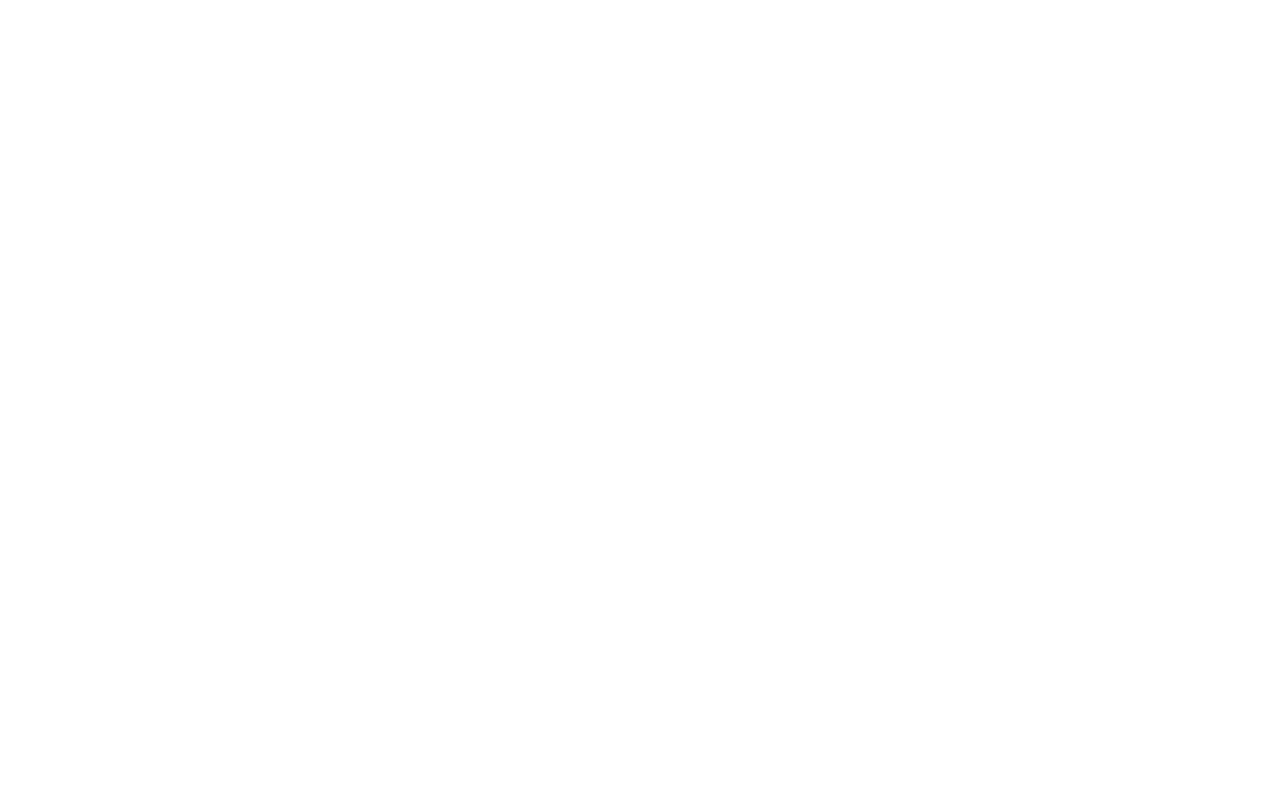
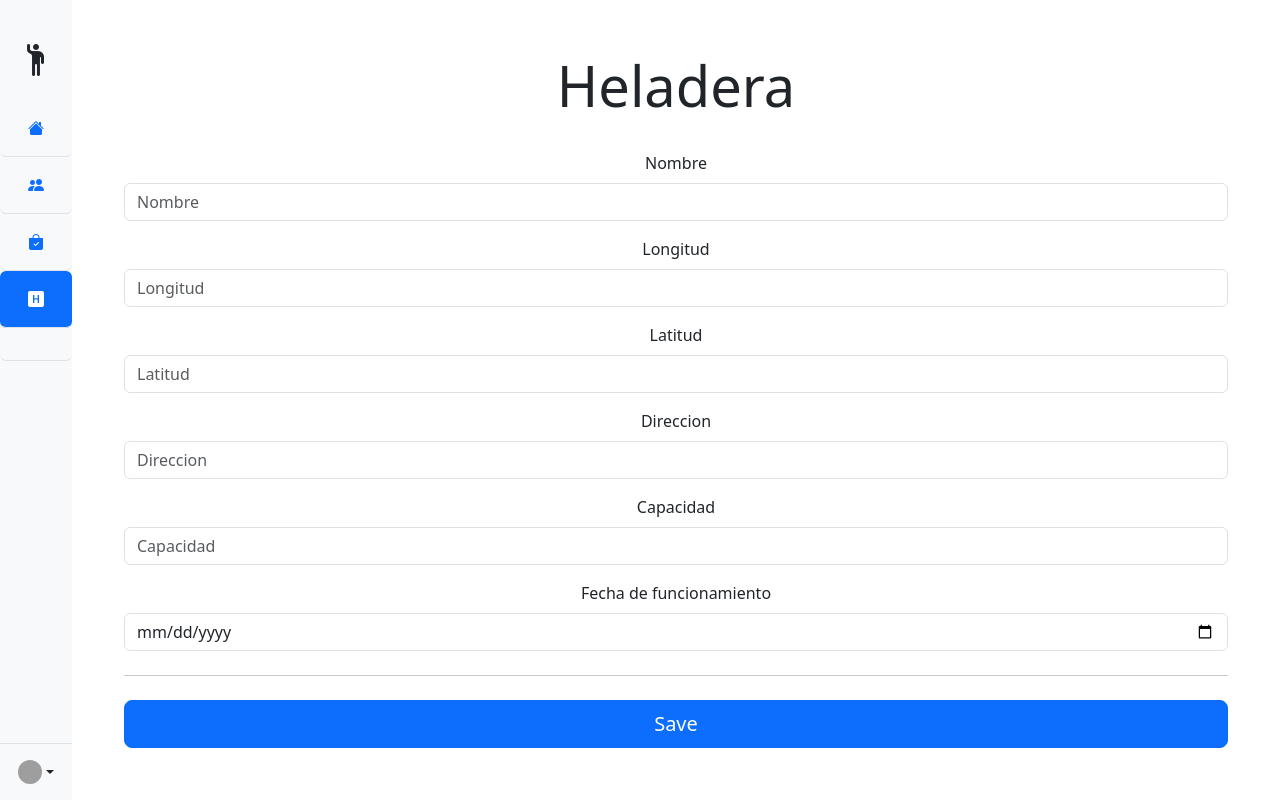
Before and after one commit to GuidoSiverio/tp-fe-dds, a React (Vite) app: page /heladeras in a window 1280 px wide. Before the commit this address had no page. Built offline with nearby package versions, Linux system fonts and the light colour scheme; grey boxes are pictures that could not be loaded.

Commit message:
Subo form heladeras

```diff
--- a/src/entities-jsx/App.jsx
+++ b/src/entities-jsx/App.jsx
@@ -5,6 +5,7 @@
 import Login from "./Login";
 import Vianda from "./Vianda";
 import Colaborador from "./Colaborador";
+import Heladera from "./Heladera";
 
 function App() {
   return (
@@ -13,6 +14,7 @@
       <Route path="/home" element={<Home />} />
       <Route path="/viandas" element={<Vianda />} />
       <Route path="/colaboradores" element={<Colaborador />} />
+      <Route path="/heladeras" element={<Heladera />} />
     </Routes>
   );
 }
--- /dev/null
+++ b/src/entities-jsx/Heladera.jsx
@@ -0,0 +1,160 @@
+import React, { useState } from "react";
+import Sidebar from "./Sidebar";
+
+function Heladera() {
+  const [heladera, setHeladera] = useState({
+    longitud: "",
+    latitud: "",
+    direccion: "",
+    nombre: "",
+    capacidad: "",
+    fechaFuncionamiento: "",
+  });
+  const localhost = "http://localhost:8080";
+
+  async function addHeladera() {
+    //e.preventDefault();
+    try {
+      const response = fetch(localhost + "/heladeras", {
+        method: "POST",
+        headers: {
+          "Content-Type": "application/json",
+        },
+        body: JSON.stringify(heladera),
+      });
+
+      console.log("Register response:", response);
+    } catch (error) {
+      console.error("Error during register:", error);
+      setError(error);
+    }
+  }
+
+  const handleChange = (key, value) => {
+    setHeladera({
+      ...heladera,
+      [key]: value,
+    });
+  };
+
+  return (
+    <div className="Heladera">
+      <Sidebar />
+      <div className="content">
+        <h1 class="display-4 fw-normal">Heladera</h1>
+        <br />
+        {/* Aquí puedes agregar el contenido principal de tu aplicación */}
+        <form className="needs-validation" novalidate>
+          <div className="row g-3">
+            <div className="col-12">
+              <label htmlFor="nombre" className="form-label">
+                Nombre
+              </label>
+              <input
+                type="nombre"
+                className="form-control"
+                id="nombre"
+                placeholder="Nombre"
+                required
+                onChange={(e) => handleChange("nombre", e.target.value)}
+              />
+              <div className="invalid-feedback">Nombre requerido</div>
+            </div>
+
+            <div className="col-12">
+              <label htmlFor="longitud" className="form-label">
+                Longitud
+              </label>
+              <input
+                type="text"
+                className="form-control"
+                id="longitud"
+                placeholder="Longitud"
+                required
+                onChange={(e) => handleChange("longitud", e.target.value)}
+              />
+              <div className="invalid-feedback">Longitud requerida.</div>
+            </div>
+
+            <div className="col-12">
+              <label htmlFor="latitud" className="form-label">
+                Latitud
+              </label>
+              <div className="input-group has-validation">
+                <input
+                  type="text"
+                  className="form-control"
+                  id="latitud"
+                  placeholder="Latitud"
+                  required
+                  onChange={(e) => handleChange("latitud", e.target.value)}
+                />
+                <div className="invalid-feedback">Latitud requerida.</div>
+              </div>
+            </div>
+
+            <div className="col-12">
+              <label htmlFor="direccion" className="form-label">
+                Direccion
+              </label>
+              <input
+                type="direccion"
+                className="form-control"
+                id="direccion"
+                placeholder="Direccion"
+                required
+                onChange={(e) => handleChange("direccion", e.target.value)}
+              />
+              <div className="invalid-feedback">Direccion requerida</div>
+            </div>
+
+            <div className="col-12">
+              <label htmlFor="capacidad" className="form-label">
+                Capacidad
+              </label>
+              <input
+                type="capacidad"
+                className="form-control"
+                id="capacidad"
+                placeholder="Capacidad"
+                required
+                onChange={(e) => handleChange("capacidad", e.target.value)}
+              />
+              <div className="invalid-feedback">Capacidad requerida</div>
+            </div>
+
+            <div className="col-12">
+              <label htmlFor="date" className="form-label">
+                Fecha de funcionamiento
+              </label>
+              <input
+                type="date"
+                className="form-control"
+                id="date"
+                required
+                onChange={(e) =>
+                  handleChange("fechaFuncionamiento", e.target.value)
+                }
+              />
+              <div className="invalid-feedback">
+                Fecha de funcionamiento requerida.
+              </div>
+            </div>
+          </div>
+
+          <hr className="my-4" />
+
+          <button
+            className="w-100 btn btn-primary btn-lg"
+            type="submit"
+            onClick={addHeladera}
+          >
+            Save
+          </button>
+        </form>
+      </div>
+    </div>
+  );
+}
+
+export default Heladera;
--- a/src/entities-jsx/Home.jsx
+++ b/src/entities-jsx/Home.jsx
@@ -11,10 +11,9 @@
         <h1 class="display-4 fw-normal">Home</h1>
         <div class="position-relative overflow-hidden p-3 p-md-5 m-md-3 text-center ">
           <div class="col-md-5 p-lg-5 mx-auto my-5">
-            <h1 class="display-4 fw-normal">Punny headline</h1>
+            <h1 class="display-4 fw-normal">AlimentAR</h1>
             <p class="lead fw-normal">
-              And an even wittier subheading to boot. Jumpstart your marketing
-              efforts with this example based on Apple’s marketing pages.
+              Sistema para la Mejora del Acceso Alimentario en Contextos de Vulnerabilidad Socioeconómica
             </p>
             <a class="btn btn-outline-secondary" href="#">
               Coming soon
--- a/src/entities-jsx/Sidebar.jsx
+++ b/src/entities-jsx/Sidebar.jsx
@@ -1,61 +1,96 @@
-import React from "react";
+import React, { useState } from "react";
+import { Link, useLocation } from "react-router-dom";
 import "bootstrap-icons/font/bootstrap-icons.css";
 import "bootstrap/dist/css/bootstrap.min.css";
 import "bootstrap/dist/js/bootstrap.bundle.min.js";
 import "../entities-css/Sidebar.css";
 
 function Sidebar() {
+  const location = useLocation();
+  const [activeLink, setActiveLink] = useState(location.pathname);
+
+  const handleLinkClick = (link) => {
+    setActiveLink(link);
+  };
+
   return (
     <div
       className="d-flex flex-column flex-shrink-0 bg-light sidebar"
       style={{ width: "4.5rem" }}
     >
-      <a
-        href="/"
+      <Link
+        to="/"
         className="d-block p-3 link-dark text-decoration-none"
         title=""
       >
-        {/* Icono principal */}
         <i
           className="bi bi-person-raised-hand"
           style={{ fontSize: "2rem" }}
         ></i>
-        <span className="visually-hidden">Icon-only</span>
-      </a>
-      <ul className="nav nav-pills nav-flush flex-column mb-auto text-center">
+      </Link>
+      <ul
+        className="nav nav-pills nav-flush flex-column mb-auto text-center"
+        style={{ zIndex: 1001 }}
+      >
         <li className="nav-item">
-          <a
-            href="/home"
-            className="nav-link active py-3 border-bottom"
-            aria-current="page"
+          <Link
+            to="/home"
+            className={`nav-link py-3 border-bottom ${
+              activeLink === "/home" ? "active" : ""
+            }`}
+            onClick={() => handleLinkClick("/home")}
             title="Home"
           >
-            <i className="bi bi-house"></i>
-          </a>
+            <i className="bi bi-house-fill"></i>
+          </Link>
         </li>
         <li>
-          <a
-            href="/colaboradores"
-            className="nav-link py-3 border-bottom"
-            title="Colaborador"
+          <Link
+            to="/colaboradores"
+            className={`nav-link py-3 border-bottom ${
+              activeLink === "/colaboradores" ? "active" : ""
+            }`}
+            onClick={() => handleLinkClick("/colaboradores")}
+            title="Colaboradores"
           >
             <i className="bi bi-people-fill"></i>
-          </a>
+          </Link>
         </li>
         <li>
-          <a href="/viandas" className="nav-link py-3 border-bottom" title="">
+          <Link
+            to="/viandas"
+            className={`nav-link py-3 border-bottom ${
+              activeLink === "/viandas" ? "active" : ""
+            }`}
+            onClick={() => handleLinkClick("/viandas")}
+            title="Viandas"
+          >
             <i className="bi bi-bag-check-fill"></i>
-          </a>
+          </Link>
         </li>
         <li>
-          <a href="#" className="nav-link py-3 border-bottom" title="">
-            <i className="bi bi-grid"></i>
-          </a>
+          <Link
+            to="/heladeras"
+            className={`nav-link py-3 border-bottom ${
+              activeLink === "/heladeras" ? "active" : ""
+            }`}
+            onClick={() => handleLinkClick("/heladeras")}
+            title="Heladeras"
+          >
+            <i className="bi bi-h-square-fill"></i>
+          </Link>
         </li>
         <li>
-          <a href="#" className="nav-link py-3 border-bottom" title="">
+          <Link
+            to="#"
+            className={`nav-link py-3 border-bottom ${
+              activeLink === "#" ? "active" : ""
+            }`}
+            onClick={() => handleLinkClick("#")}
+            title="Personas"
+          >
             <i className="bi bi-people-circle"></i>
-          </a>
+          </Link>
         </li>
       </ul>
       <div className="dropdown border-top">
```
Also changed, not shown: 1 other file (tests, documents, lock files or other folders).
